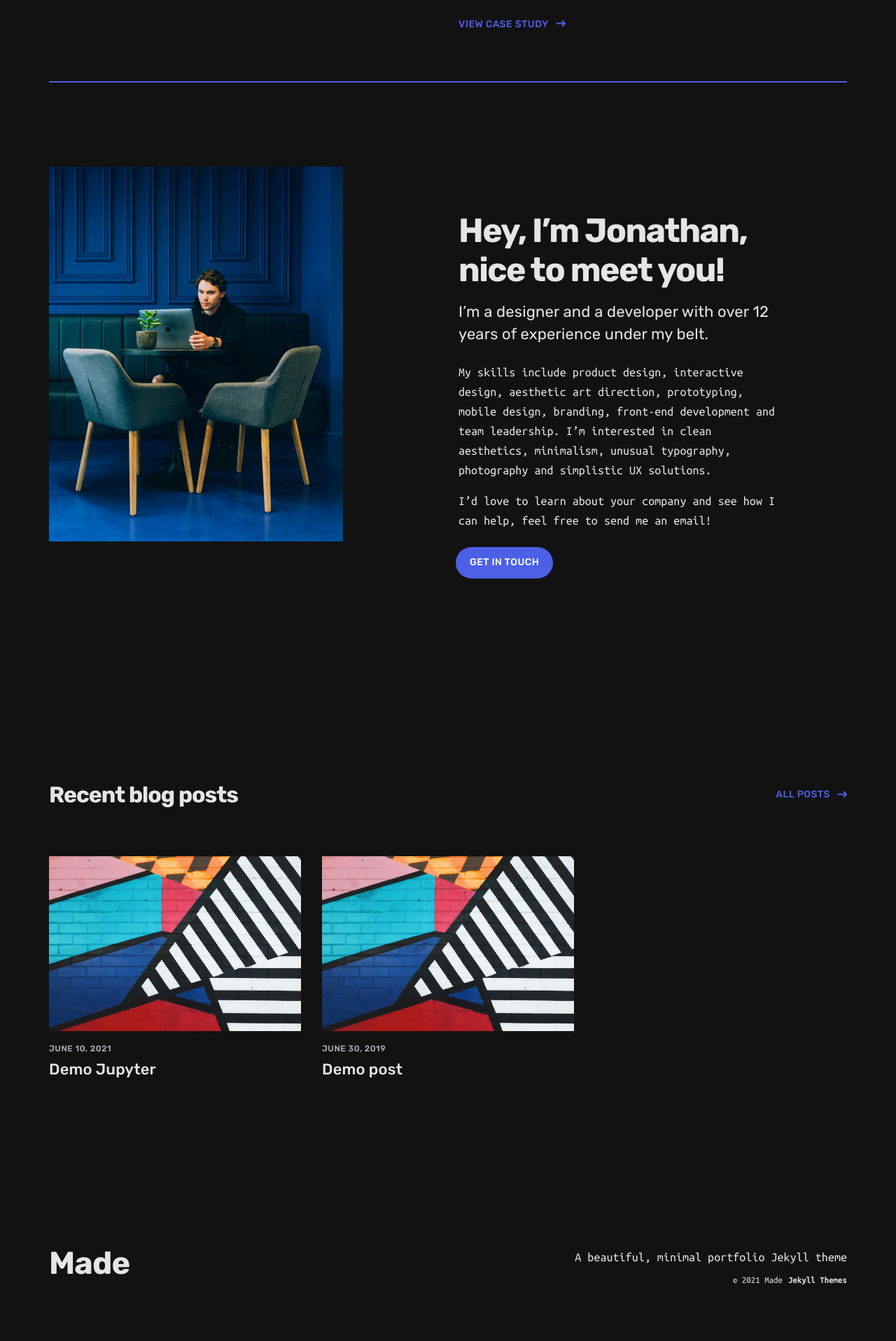
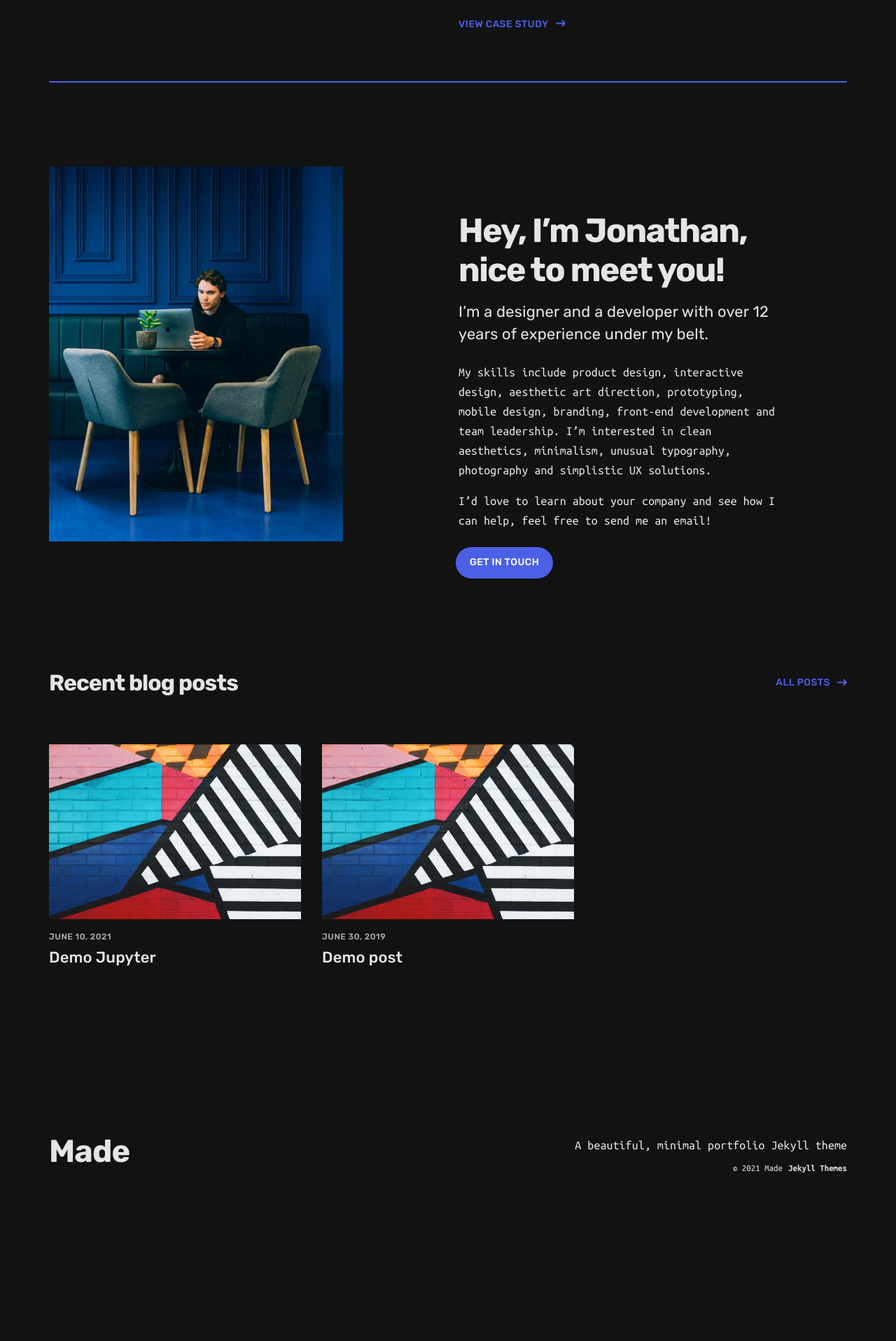
Before and after one commit to sekaizato/BADS7105-CRM, a Jekyll site: the page built from index.html, in a window 1280 px wide. Shown: the part 1467-3384 px from the top of the page at 70% size. Built offline with Jekyll 4.4.1, drawn with Linux system fonts in a browser that asks for light colours; nearby versions of some CDN libraries; after the commit the page ends 3224 px from its top, so only the background shows below that.

Commit message:
Update Margin Bottom of About

```diff
--- a/_sass/_includes/_section__about.scss
+++ b/_sass/_includes/_section__about.scss
@@ -5,7 +5,7 @@
 // - - - - - - - - - - - - - - - - - -
 
 .about {
-  margin-bottom: 100px;
+  margin-bottom: 0px;
 
   hr {
     margin-bottom: 80px;
@@ -50,7 +50,7 @@
 
 
   @include mq(tabletp) {
-    margin-bottom: 160px;
+    margin-bottom: 0px;
 
     hr {
       margin-bottom: 120px;
```
